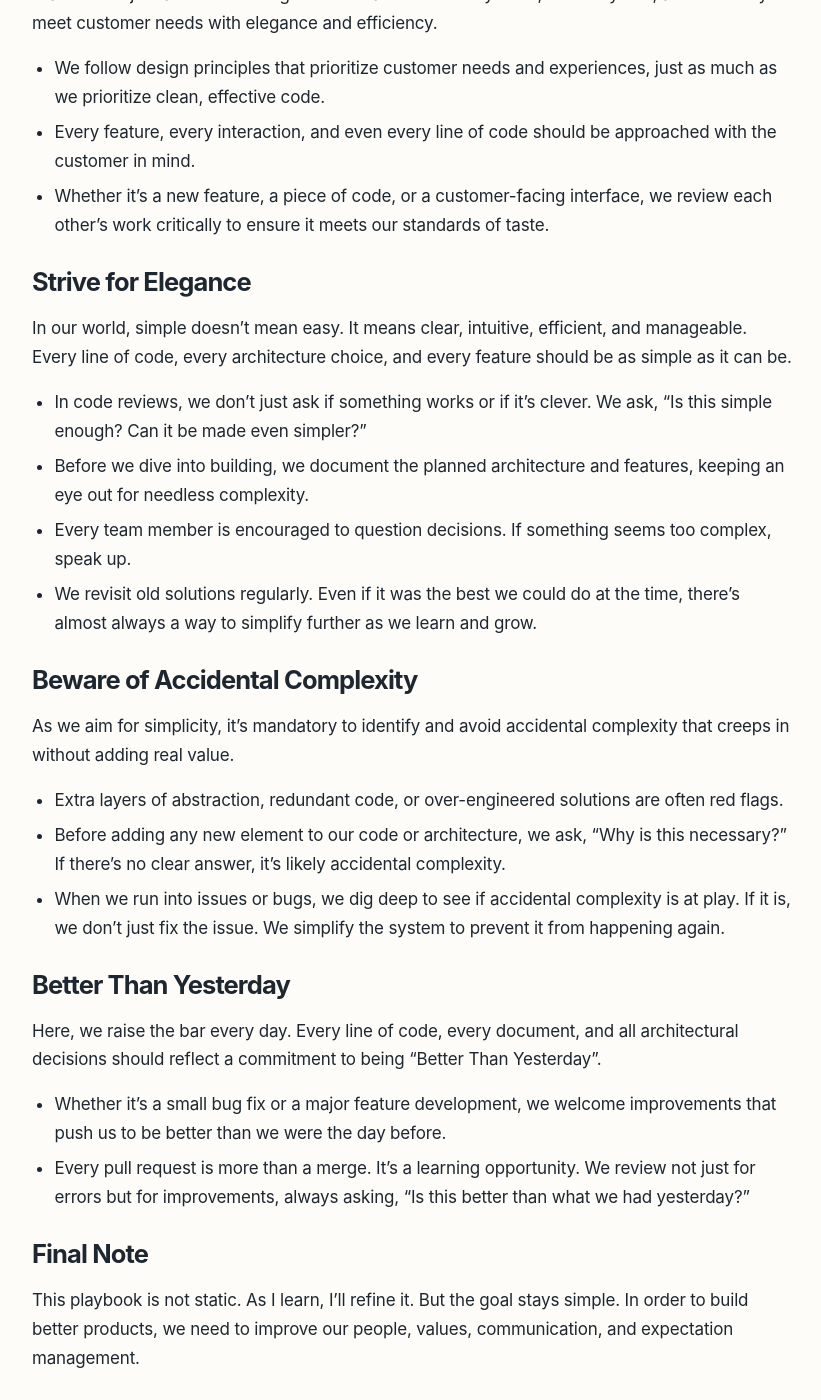
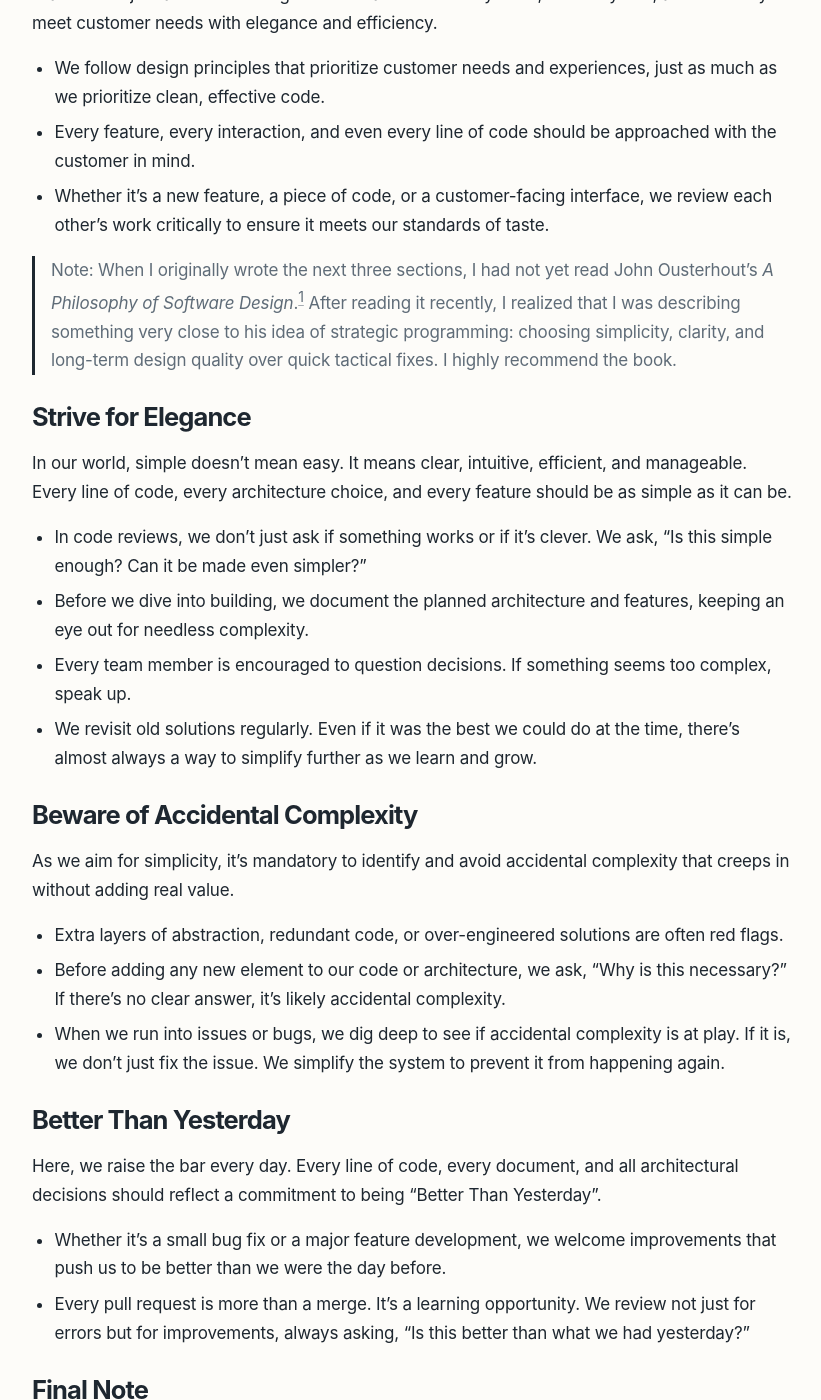
Before and after one commit to fehmicansaglam/fehmicansaglam.github.com, a Jekyll site: the page built from _posts/2026/2026-04-26-my-ideal-team-playbook.md, in a window 1280 px wide and 1400 px high, scrolled down 1481 px. Shown: the whole window, without its empty margins (228-1049 px from the left). Built offline with Jekyll 4.4.1, drawn with Linux system fonts in a browser that asks for light colours; some of the changed text lies outside the part shown.

Commit message:
Add reference to A Philosophy of Software Design

```diff
--- a/_posts/2026/2026-04-26-my-ideal-team-playbook.md
+++ b/_posts/2026/2026-04-26-my-ideal-team-playbook.md
@@ -43,6 +43,8 @@ In a remote team, most communication happens in writing. But words without conte
 - Every feature, every interaction, and even every line of code should be approached with the customer in mind.
 - Whether it's a new feature, a piece of code, or a customer-facing interface, we review each other's work critically to ensure it meets our standards of taste.
 
+> Note: When I originally wrote the next three sections, I had not yet read John Ousterhout's *A Philosophy of Software Design*.[^1] After reading it recently, I realized that I was describing something very close to his idea of strategic programming: choosing simplicity, clarity, and long-term design quality over quick tactical fixes. I highly recommend the book.
+
 ## Strive for Elegance
 
 In our world, simple doesn't mean easy. It means clear, intuitive, efficient, and manageable. Every line of code, every architecture choice, and every feature should be as simple as it can be.
@@ -70,3 +72,5 @@ Here, we raise the bar every day. Every line of code, every document, and all ar
 ## Final Note
 
 This playbook is not static. As I learn, I'll refine it. But the goal stays simple. In order to build better products, we need to improve our people, values, communication, and expectation management.
+
+[^1]: [*A Philosophy of Software Design* by John Ousterhout](https://web.stanford.edu/~ouster/cgi-bin/book.php)
```
